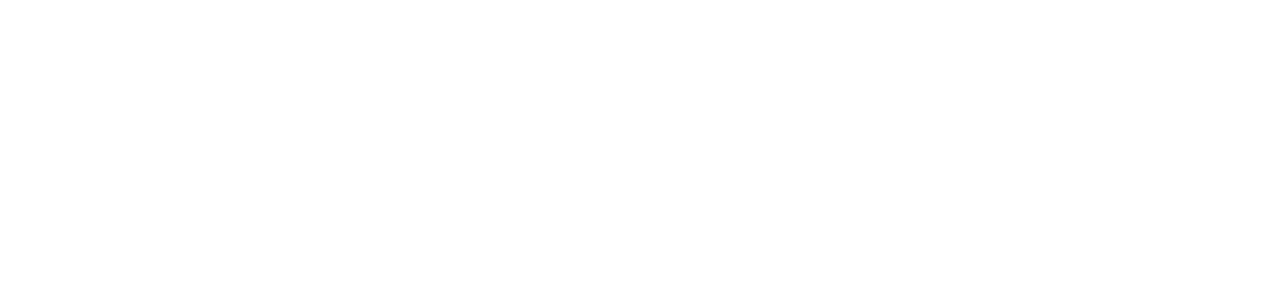
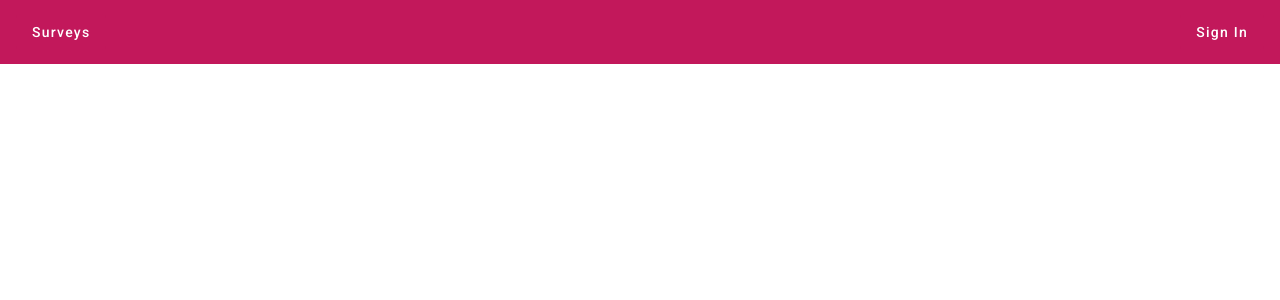
Before and after one commit to Geelter/verestro-rekrutacja, an Angular app: page / in a window 1280 px wide. Shown: the top 300 px of the page. Built offline with nearby package versions, Linux system fonts and the light colour scheme.

Commit message:
Add methods for button clicks. Set up supabase authChanges handler in ngOnInit.

```diff
--- a/src/app/app.component.html
+++ b/src/app/app.component.html
@@ -1,61 +1,3 @@
-<!-- * * * * * * * * * * * * * * * * * * * * * * * * * * * * * * * -->
-<!-- * * * * * * * * * * * The content below * * * * * * * * * * * -->
-<!-- * * * * * * * * * * is only a placeholder * * * * * * * * * * -->
-<!-- * * * * * * * * * * and can be replaced.  * * * * * * * * * * -->
-<!-- * * * * * * * * * * * * * * * * * * * * * * * * * * * * * * * -->
-<!-- * * * * * * * * * Delete the template below * * * * * * * * * -->
-<!-- * * * * * * * to get started with your project! * * * * * * * -->
-<!-- * * * * * * * * * * * * * * * * * * * * * * * * * * * * * * * -->
-
-<style>
-  :host {
-    --bright-blue: oklch(51.01% 0.274 263.83);
-    --electric-violet: oklch(53.18% 0.28 296.97);
-    --french-violet: oklch(47.66% 0.246 305.88);
-    --vivid-pink: oklch(69.02% 0.277 332.77);
-    --hot-red: oklch(61.42% 0.238 15.34);
-    --orange-red: oklch(63.32% 0.24 31.68);
-
-    --gray-900: oklch(19.37% 0.006 300.98);
-    --gray-700: oklch(36.98% 0.014 302.71);
-    --gray-400: oklch(70.9% 0.015 304.04);
-
-    --red-to-pink-to-purple-vertical-gradient: linear-gradient(
-      180deg,
-      var(--orange-red) 0%,
-      var(--vivid-pink) 50%,
-      var(--electric-violet) 100%
-    );
-
-    --red-to-pink-to-purple-horizontal-gradient: linear-gradient(
-      90deg,
-      var(--orange-red) 0%,
-      var(--vivid-pink) 50%,
-      var(--electric-violet) 100%
-    );
-
-    --pill-accent: var(--bright-blue);
-
-    font-family: "Inter", -apple-system, BlinkMacSystemFont, "Segoe UI", Roboto,
-      Helvetica, Arial, sans-serif, "Apple Color Emoji", "Segoe UI Emoji",
-      "Segoe UI Symbol";
-    box-sizing: border-box;
-    -webkit-font-smoothing: antialiased;
-    -moz-osx-font-smoothing: grayscale;
-  }
-
-  h1 {
-    font-size: 3.125rem;
-    color: var(--gray-900);
-    font-weight: 500;
-    line-height: 100%;
-    letter-spacing: -0.125rem;
-    margin: 0;
-    font-family: "Inter Tight", -apple-system, BlinkMacSystemFont, "Segoe UI", Roboto,
-      Helvetica, Arial, sans-serif, "Apple Color Emoji", "Segoe UI Emoji",
-      "Segoe UI Symbol";
-  }
-
 <mat-toolbar class="navbar" color="primary">
   @if (isUserAuthenticated) {
     <button mat-flat-button
@@ -70,8 +12,12 @@
     >
       Submissions
     </button>
-    <button mat-flat-button color="primary" class="navbar__auth-button">
-      Log Out
+    <button mat-flat-button
+            color="primary"
+            class="navbar__auth-button"
+            (click)="onSignOut()"
+    >
+      Sign Out
     </button>
   } @else {
     <button mat-flat-button
--- a/src/app/app.component.ts
+++ b/src/app/app.component.ts
@@ -1,13 +1,44 @@
-import { Component } from '@angular/core';
-import { RouterOutlet } from '@angular/router';
+import {Component, inject, OnInit} from '@angular/core';
+import {Router, RouterLink, RouterOutlet} from '@angular/router';
+import {AbstractControl} from "@angular/forms";
+import {DynamicFormComponent} from "./components/dynamic-form/dynamic-form.component";
+import {AsyncPipe} from "@angular/common";
+import {FormEditorComponent} from "./components/form-editor/form-editor.component";
+import {AuthComponent} from "./components/auth/auth.component";
+import {MatToolbar} from "@angular/material/toolbar";
+import {MatIcon} from "@angular/material/icon";
+import {MatButton, MatIconButton} from "@angular/material/button";
+import {SupabaseAuthService} from "./services/supabase/supabase-auth.service";
 
 @Component({
   selector: 'app-root',
   standalone: true,
-  imports: [RouterOutlet],
+  imports: [RouterOutlet, DynamicFormComponent, AsyncPipe, FormEditorComponent, AuthComponent, MatToolbar, MatIcon, MatIconButton, MatButton, RouterLink],
   templateUrl: './app.component.html',
   styleUrl: './app.component.scss'
 })
-export class AppComponent {
+export class AppComponent implements OnInit {
+  private readonly router = inject(Router);
+  private readonly authService = inject(SupabaseAuthService);
+
   title = 'verestro-rekrutacja';
+  isUserAuthenticated: boolean = false;
+
+  onFormSubmitted(value: AbstractControl) {
+    console.log(value);
+  }
+
+  onSignIn() {
+    this.router.navigate(['/auth']);
+  }
+
+  onSignOut() {
+    this.authService.signOut();
+  }
+
+  ngOnInit() {
+    this.authService.authChanges((event, session) => {
+      this.isUserAuthenticated = !!session;
+    });
+  }
 }
```
